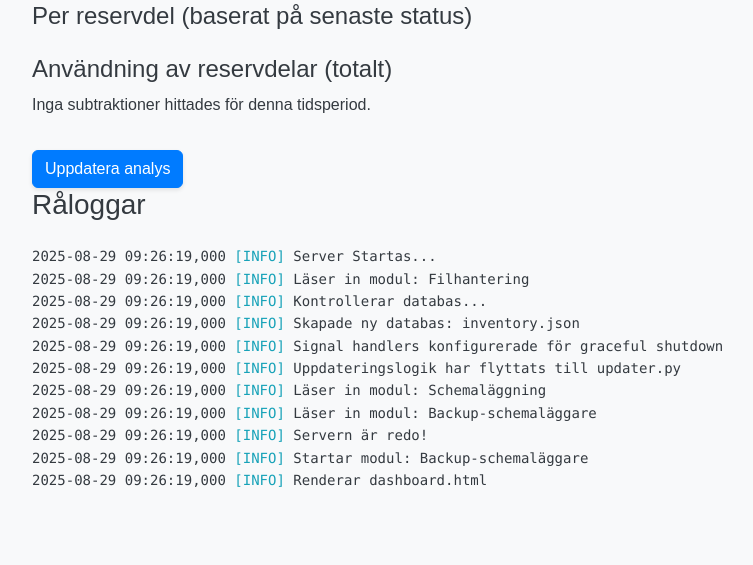
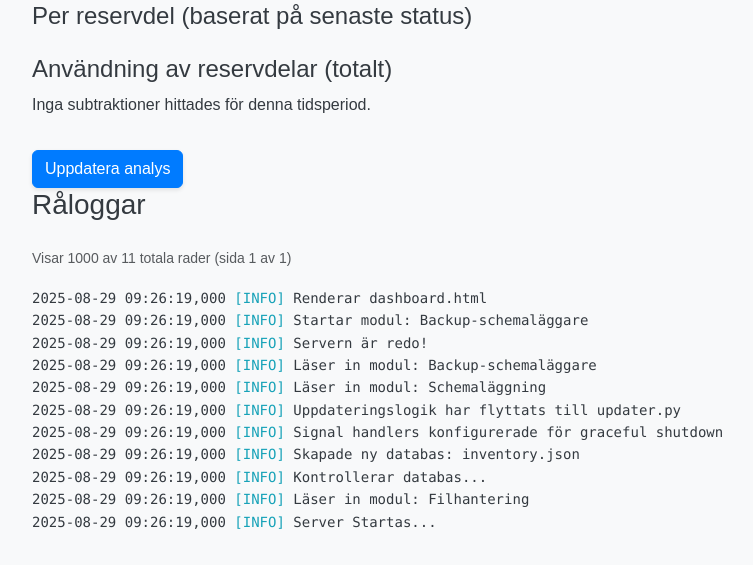
Before and after one commit to mewset/lagerhantering, a Flask app: page /logs in a window 1280 px wide. Shown: the part 624-1189 px from the top of the page, without its empty margins (24-777 px from the left). Before the commit the page ends 1111 px from the top, so only its background shows below. Run offline with Flask 3, Linux system fonts and the light colour scheme.

Commit message:
Optimera /logs endpoint för stora logfiler
Implementerad paginering för att förbättra prestanda när logfiler blir stora.
- Läser endast 1000 rader per sida (konfigurerbart)
- Navigeringsknappar för att bläddra mellan sidor
- Bibehåller analysfunktionalitet med upp till 10,000 rader
- Visar nyaste loggar först

🤖 Generated with [Claude Code](https://claude.ai/code)

Co-Authored-By: Claude <noreply@anthropic.com>

```diff
--- a/app.py
+++ b/app.py
@@ -156,11 +156,53 @@ def dashboard():
 @app.route("/logs")
 def logs():
     try:
+        lines_per_page = int(request.args.get('lines', 1000))  # Default 1000 lines
+        page = int(request.args.get('page', 1))
+
+        # Count total lines efficiently
+        total_lines = 0
         with open('app.log', 'r', encoding='utf-8', errors='replace') as f:
-            log_lines = f.readlines()
+            for _ in f:
+                total_lines += 1
+
+        # Calculate skip and take
+        skip_lines = (page - 1) * lines_per_page
+
+        # Read only the needed lines
+        log_lines = []
+        with open('app.log', 'r', encoding='utf-8', errors='replace') as f:
+            for i, line in enumerate(f):
+                if i < skip_lines:
+                    continue
+                if len(log_lines) >= lines_per_page:
+                    break
+                log_lines.append(line)
+
+        # Reverse to show newest first
+        log_lines.reverse()
+
+        total_pages = (total_lines + lines_per_page - 1) // lines_per_page
+
         if request.args.get('format') == 'json':
-            return jsonify({"logs": log_lines})
-        return render_template("logs.html", logs=log_lines, current_date=datetime.now().strftime("%Y-%m-%d"))
+            return jsonify({
+                "logs": log_lines,
+                "pagination": {
+                    "page": page,
+                    "lines_per_page": lines_per_page,
+                    "total_lines": total_lines,
+                    "total_pages": total_pages
+                }
+            })
+
+        return render_template("logs.html",
+                             logs=log_lines,
+                             current_date=datetime.now().strftime("%Y-%m-%d"),
+                             pagination={
+                                 "page": page,
+                                 "lines_per_page": lines_per_page,
+                                 "total_lines": total_lines,
+                                 "total_pages": total_pages
+                             })
     except Exception as e:
         logger.error(f"Fel vid läsning av loggar: {e}")
         if request.args.get('format') == 'json':
--- a/templates/logs.html
+++ b/templates/logs.html
@@ -36,6 +36,25 @@
 
         <div class="log-box">
             <h3>Råloggar</h3>
+            {% if pagination %}
+            <div class="d-flex justify-content-between align-items-center mb-3">
+                <div>
+                    <small class="text-muted">Visar {{ pagination.lines_per_page }} av {{ pagination.total_lines }} totala rader (sida {{ pagination.page }} av {{ pagination.total_pages }})</small>
+                </div>
+                <div>
+                    <div class="btn-group" role="group">
+                        {% if pagination.page > 1 %}
+                            <a href="/logs?page=1&lines={{ pagination.lines_per_page }}" class="btn btn-sm btn-outline-secondary">Första</a>
+                            <a href="/logs?page={{ pagination.page - 1 }}&lines={{ pagination.lines_per_page }}" class="btn btn-sm btn-outline-secondary">Föregående</a>
+                        {% endif %}
+                        {% if pagination.page < pagination.total_pages %}
+                            <a href="/logs?page={{ pagination.page + 1 }}&lines={{ pagination.lines_per_page }}" class="btn btn-sm btn-outline-secondary">Nästa</a>
+                            <a href="/logs?page={{ pagination.total_pages }}&lines={{ pagination.lines_per_page }}" class="btn btn-sm btn-outline-secondary">Sista</a>
+                        {% endif %}
+                    </div>
+                </div>
+            </div>
+            {% endif %}
             <pre id="rawLogs">{% for log in logs %}{{ log|replace('\ufffd', 'å')|replace('\u001b[36m', '')|replace('\u001b[0m', '') }}{% endfor %}</pre>
         </div>
     </div>
@@ -44,7 +63,7 @@
     <script src="https://cdn.jsdelivr.net/npm/bootstrap@5.3.3/dist/js/bootstrap.min.js" integrity="sha384-0pUGZvbkm6XF6gxjEnlmuGrJXVbNuzT9qBBavbLwCsOGabYfZo0T0to5eqruptLy" crossorigin="anonymous"></script>
     <script>
     function analyzeLogs() {
-        fetch('/logs?format=json')
+        fetch('/logs?format=json&lines=10000')
             .then(response => response.json())
             .then(data => {
                 const logs = data.logs || [];
```
